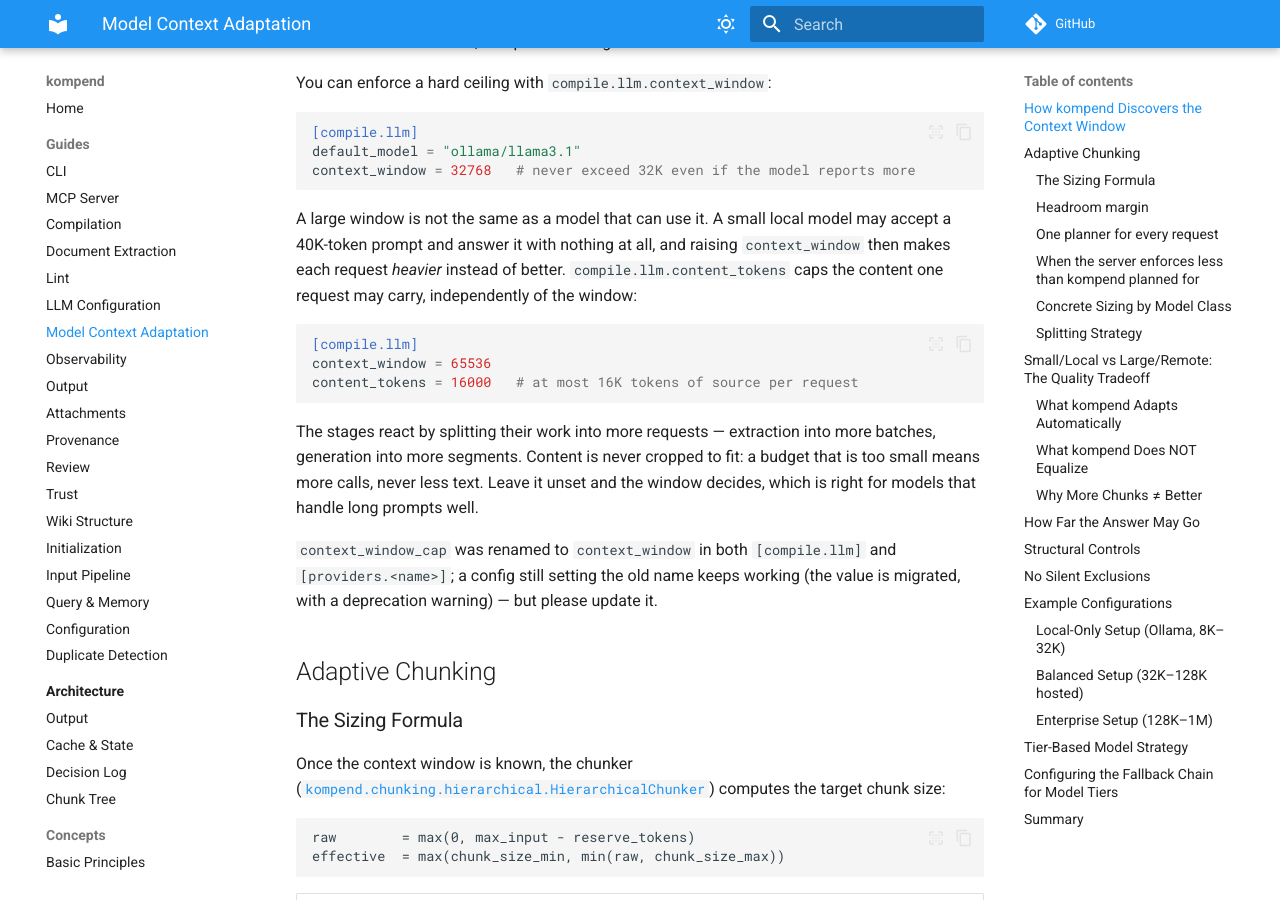
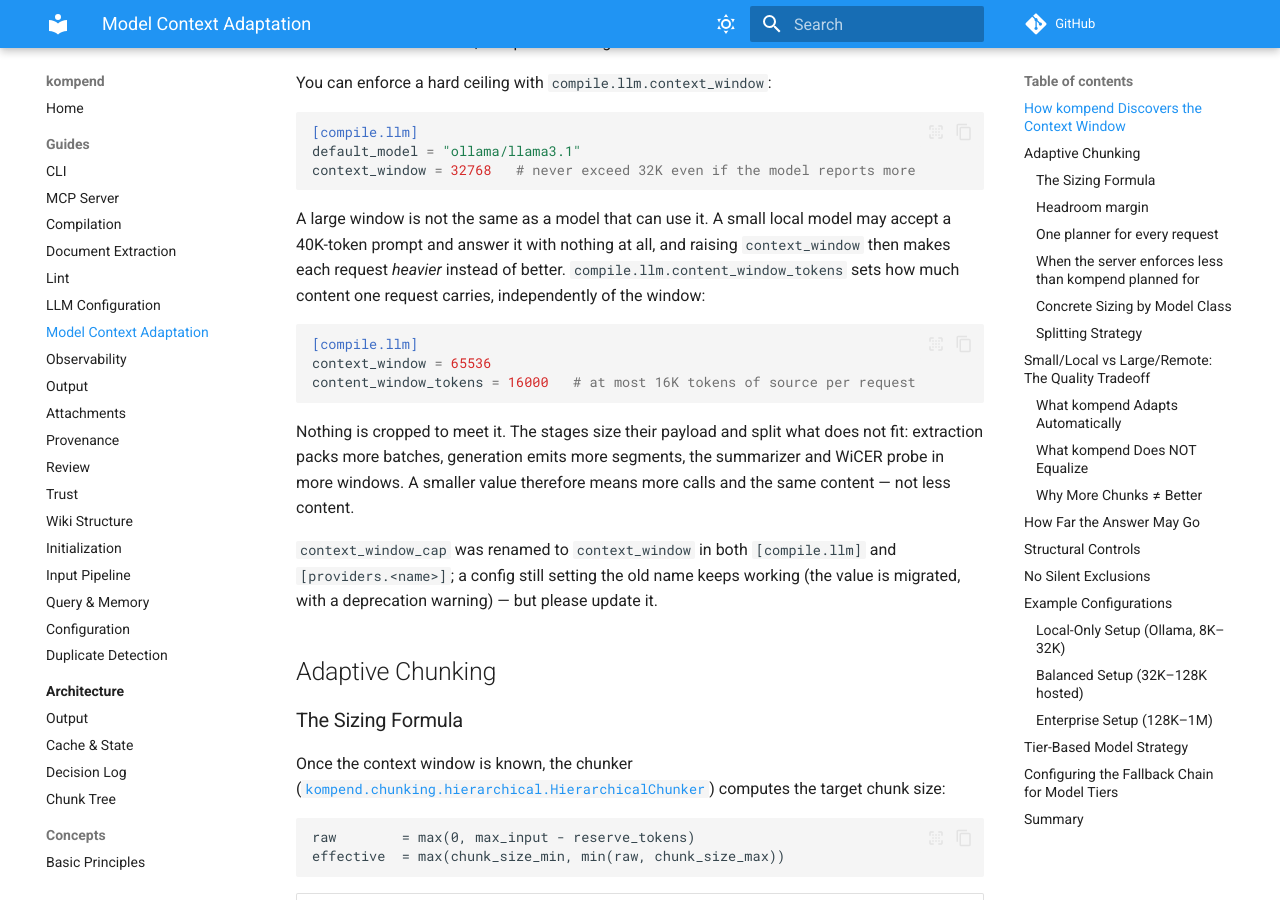
Before and after one commit to jr2804/kompend, an MkDocs documentation site: the page built from docs/guides/model-context.md, in a window 1280 px wide and 900 px high, scrolled down 2914 px. Built offline with MkDocs 1.6.1 and Material for MkDocs 9.7.7, drawn with Linux system fonts in a browser that asks for light colours; comment, search, counter and statistics services are not loaded.

Commit message:
refactor(llm): name the per-request ceiling for what it is - a window
`content_tokens` read like a crop, which the boundaries forbid: a budget
value may size one window so the work is split, never cropped. The value
never removed anything - extraction packed more batches, generation emitted
more segments, summarization and WiCER paged through more windows - but the
name invited exactly the wrong reading, and so did the field it sat on
(`ContextWindow.content_cap`).

Now `compile.llm.content_window_tokens` on
`ContextWindow.content_window_tokens`, with the split-not-crop rule stated
where the value is defined, in the guide, the example config and the ADR.

````diff
--- a/docs/guides/model-context.md
+++ b/docs/guides/model-context.md
@@ -60,20 +60,19 @@
 A large window is not the same as a model that can use it. A small local
 model may accept a 40K-token prompt and answer it with nothing at all, and
 raising `context_window` then makes each request *heavier* instead of better.
-`compile.llm.content_tokens` caps the content one request may carry,
+`compile.llm.content_window_tokens` sets how much content one request carries,
 independently of the window:
 
 ```toml
 [compile.llm]
 context_window = 65536
-content_tokens = 16000   # at most 16K tokens of source per request
+content_window_tokens = 16000   # at most 16K tokens of source per request
 ```
 
-The stages react by splitting their work into more requests — extraction into
-more batches, generation into more segments. Content is never cropped to fit:
-a budget that is too small means more calls, never less text. Leave it unset
-and the window decides, which is right for models that handle long prompts
-well.
+Nothing is cropped to meet it. The stages size their payload and split what
+does not fit: extraction packs more batches, generation emits more segments,
+the summarizer and WiCER probe in more windows. A smaller value therefore
+means more calls and the same content — not less content.
 
 `context_window_cap` was renamed to `context_window` in both `[compile.llm]`
 and `[providers.<name>]`; a config still setting the old name keeps working
````
Also changed, not shown: docs/architecture/decisions.md (+2 -2 lines), src/kompend/llm/AGENTS.md (+1 -1 lines), 7 other files.
